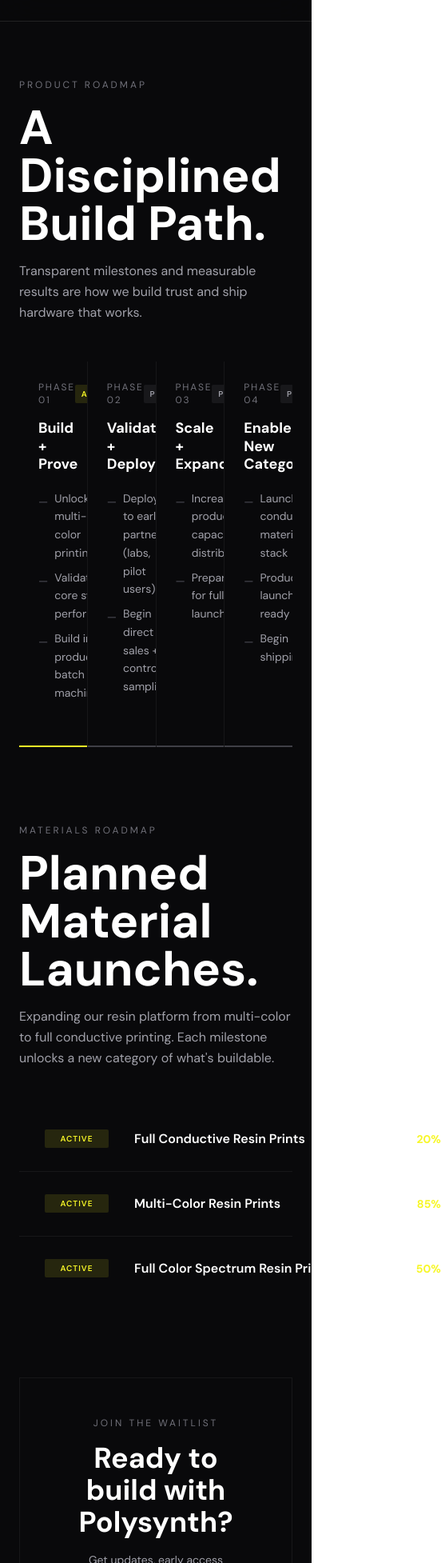
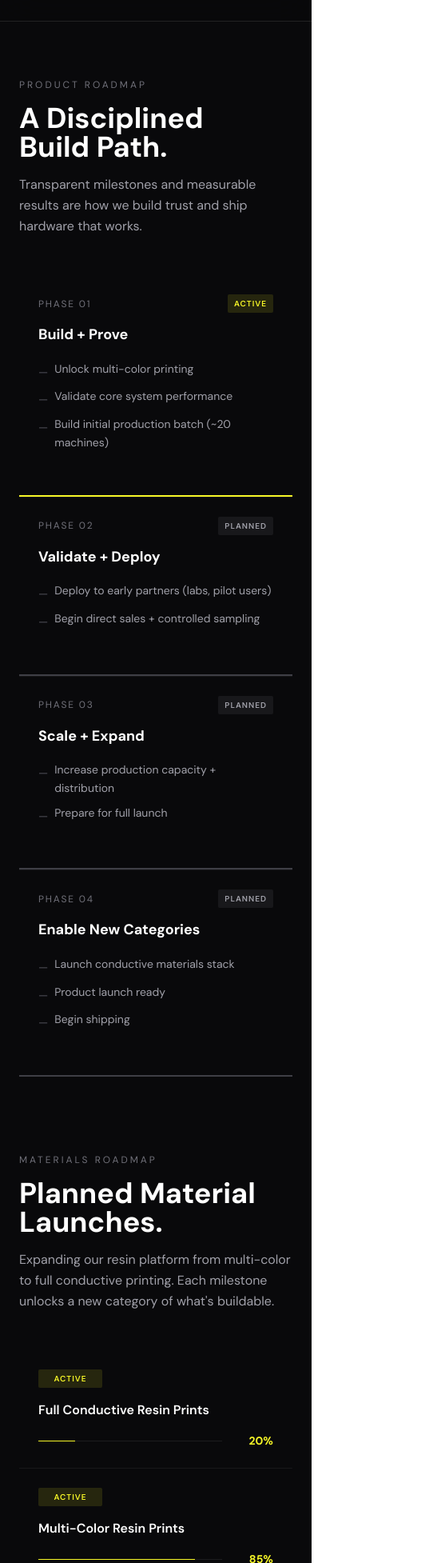
Before and after one commit to BrandonGraser/polysynth, a Next.js app: page /roadmap in a window 390 px wide. Shown: the part 46-2000 px from the top of the page at 80% size, 552 px wide, since content can reach past the window. Built offline with nearby package versions, Linux system fonts and the light colour scheme.

Commit message:
Update RoadmapPage.tsx

```diff
--- a/components/RoadmapPage.tsx
+++ b/components/RoadmapPage.tsx
@@ -77,12 +77,12 @@ export default function RoadmapPage() {
         {/* PRODUCT ROADMAP */}
         <section className="mb-24" style={{opacity:0, animation:"fadeUp 0.7s ease 0.1s forwards"}}>
           <div className="text-xs tracking-[0.25em] text-zinc-500 mb-4">PRODUCT ROADMAP</div>
-          <h1 className="text-6xl md:text-7xl font-bold leading-none mb-4">A Disciplined<br />Build Path.</h1>
+          <h1 className="text-4xl font-bold leading-none mb-4 sm:text-6xl md:text-7xl">A Disciplined<br />Build Path.</h1>
           <p className="text-zinc-400 text-base max-w-xl leading-relaxed mb-12">
             Transparent milestones and measurable results are how we build trust and ship hardware that works.
           </p>
 
-          <div className="grid grid-cols-4 gap-px bg-white/[0.06]">
+          <div className="grid grid-cols-1 gap-px bg-white/[0.06] sm:grid-cols-2 lg:grid-cols-4">
             {productPhases.map((p) => {
               const s = statusConfig[p.status];
               return (
@@ -117,7 +117,7 @@ export default function RoadmapPage() {
         {/* MATERIALS ROADMAP */}
         <section style={{opacity:0, animation:"fadeUp 0.7s ease 0.3s forwards"}}>
           <div className="text-xs tracking-[0.25em] text-zinc-500 mb-4">MATERIALS ROADMAP</div>
-          <h2 className="text-6xl md:text-7xl font-bold leading-none mb-4">Planned Material<br />Launches.</h2>
+          <h2 className="text-4xl font-bold leading-none mb-4 sm:text-6xl md:text-7xl">Planned Material<br />Launches.</h2>
           <p className="text-zinc-400 text-base max-w-xl leading-relaxed mb-12">
             Expanding our resin platform from multi-color to full conductive printing. Each milestone unlocks a new category of what's buildable.
           </p>
@@ -126,7 +126,7 @@ export default function RoadmapPage() {
             {materialItems.map((m) => {
               const s = statusConfig[m.status];
               return (
-                <div key={m.label} className="bg-zinc-950 px-8 py-7 flex items-center gap-8">
+                <div key={m.label} className="bg-zinc-950 px-6 py-6 flex flex-col gap-4 sm:flex-row sm:items-center sm:gap-8 sm:px-8 sm:py-7">
                   {/* Status badge */}
                   <span
                     className="text-[10px] font-semibold tracking-[0.1em] px-2 py-1 rounded-sm flex-shrink-0 w-20 text-center"
@@ -135,9 +135,9 @@ export default function RoadmapPage() {
                     {s.label}
                   </span>
                   {/* Label */}
-                  <span className="text-base font-semibold w-72 flex-shrink-0">{m.label}</span>
+                  <span className="text-base font-semibold sm:w-72 sm:flex-shrink-0">{m.label}</span>
                   {/* Progress bar */}
-                  <div className="flex-1 flex items-center gap-4">
+                  <div className="flex items-center gap-4 flex-1">
                     <div className="flex-1 h-px bg-white/[0.08] relative">
                       <div
                         className="absolute left-0 top-0 h-full transition-all duration-1000"
@@ -153,9 +153,9 @@ export default function RoadmapPage() {
         </section>
 
         {/* CTA */}
-        <section className="mt-24 border border-white/[0.06] p-12 text-center" style={{opacity:0, animation:"fadeUp 0.7s ease 0.5s forwards"}}>
+        <section className="mt-24 border border-white/[0.06] p-8 text-center sm:p-12" style={{opacity:0, animation:"fadeUp 0.7s ease 0.5s forwards"}}>
           <div className="text-xs tracking-[0.25em] text-zinc-500 mb-4">JOIN THE WAITLIST</div>
-          <h2 className="text-4xl font-bold mb-4">Ready to build with Polysynth?</h2>
+          <h2 className="text-2xl font-bold mb-4 sm:text-4xl">Ready to build with Polysynth?</h2>
           <p className="text-zinc-400 max-w-md mx-auto mb-8 text-sm leading-relaxed">
             Get updates, early access opportunities, and launch details as we bring the P1 to market.
           </p>
```
